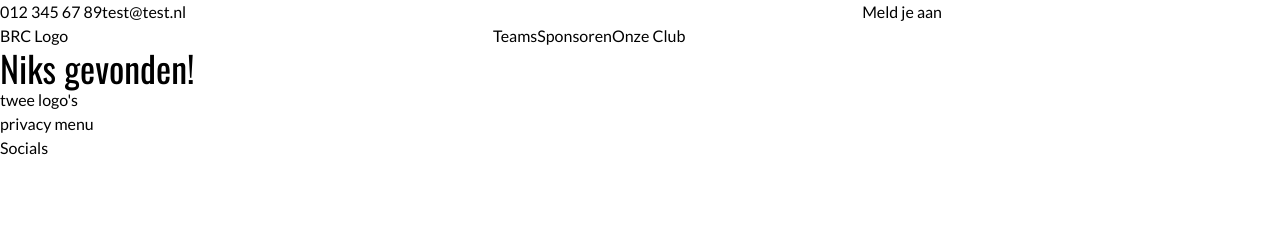
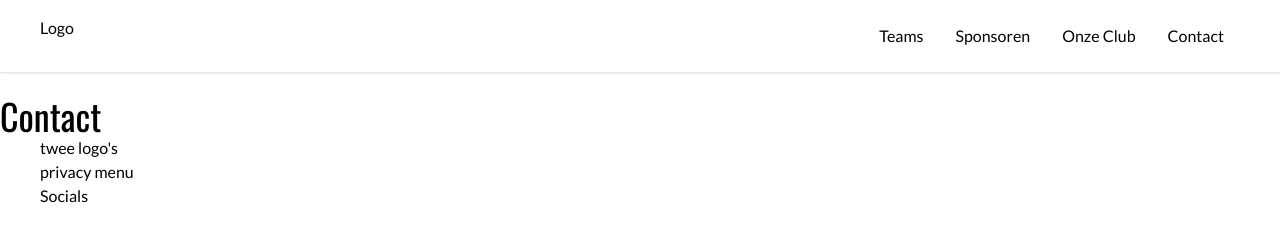
Before and after one commit to Maartjee88/web-bredaserc, a Gatsby site: page /contact in a window 1280 px wide. Before the commit this address had no page. Built offline with nearby package versions, Linux system fonts and the light colour scheme; Gatsby itself is replaced by a stand-in of ours.

Commit message:
feat(navBar): worked on navigation

```diff
--- a/src/components/Layout.js
+++ b/src/components/Layout.js
@@ -1,12 +1,12 @@
 import React from 'react'
 import MainMenu from './MainMenu'
-import '../components/style.css'
+import '../styles/global.css'
 
 export default function Layout({ children }) {
     return (
         <div>
             <MainMenu />
-            <main>
+            <main className="pt-24">
                 {children}
             </main>
             <footer class="container">
--- a/src/components/MainMenu.js
+++ b/src/components/MainMenu.js
@@ -3,26 +3,48 @@ import { Link } from 'gatsby'
 
 export default function MainMenu() {
     return (
-        <>
-            <div className="grid grid-col-12">
-                <div className="col-span-4 col-start-1 col-end-5">
-                    <Link to="tel:0123456789">012 345 67 89</Link>
-                    <Link to="mailto:test@test.nl">test@test.nl</Link>
-                </div>
-                <div className="col-span-2 col-start-9 col-end-13">
-                    <Link to="#">Meld je aan</Link>
+        <nav className="bg-white py-4 fixed w-full shadow">
+            <div className="container container-nulled">
+                <div className="grid grid-col-12 flex justify-between">
+                    <Link to="/" className="col-span-4 col-start-1 col-end-5">Logo</Link>
+
+                    <ul className="flex flex-row col-span-2 col-start-9 col-end-13 justify-end">
+                        <Link to="/teams" className="p-2 mx-2 hover:bg-primary-light">Teams</Link>
+                        <Link to="/sponsoren" className="p-2 mx-2 hover:bg-primary-light">Sponsoren</Link>
+                        <Link to="/onze-club" className="p-2 mx-2 hover:bg-primary-light">Onze Club</Link>
+                        <Link to="/contact" className="p-2 mx-2 hover:bg-primary-light">Contact</Link>
+                    </ul>
                 </div>
             </div>
-            <nav className="grid grid-col-12">
-                <div className="col-span-2">
-                    <Link to="/"><h2>BRC Logo</h2></Link>
-                </div>
-                <div className="col-span-6 col-start-6 col-end-13">
-                    <Link to="/teams">Teams</Link>
-                    <Link to="/sponsoren">Sponsoren</Link>
-                    <Link to="/onze-club">Onze Club</Link>
-                </div>
-            </nav>
-        </>
+        </nav>
     )
 }
+
+
+ // <>
+        //     <div className="bg-primary text-white py-2">
+        //         <div className="container">
+        //             <div className="grid grid-col-12">
+        //                 <div className="col-span-4 col-start-1 col-end-5">
+        //                     <Link to="tel:0123456789">012 345 67 89</Link>
+        //                     <Link to="mailto:test@test.nl">test@test.nl</Link>
+        //                 </div>
+        //                 <div className="col-span-2 col-start-9 col-end-13">
+        //                     <Link to="#" className="btn">Meld je aan</Link>
+        //                 </div>
+        //             </div>
+        //         </div>
+        //     </div>
+        //     <nav className="container py-4">
+        //         <div className="grid grid-col-12">
+        //             <div className="col-span-2">
+        //                 <Link to="/"><h2>BRC Logo</h2></Link>
+        //             </div>
+        //             <div className="col-span-6 col-start-6 col-end-13">
+        //                 <Link to="/teams">Teams</Link>
+        //                 <Link to="/sponsoren">Sponsoren</Link>
+        //                 <Link to="/onze-club">Onze Club</Link>
+        //             </div>
+        //         </div>
+        //     </nav>
+        // </>
--- /dev/null
+++ b/src/pages/contact.js
@@ -0,0 +1,10 @@
+import React from 'react'
+import Layout from '../components/Layout'
+
+export default function Contact() {
+    return (
+        <Layout>
+            <h1 className="font-header text-4xl">Contact</h1>
+        </Layout>
+    )
+}
--- /dev/null
+++ b/src/styles/components/button.css
@@ -0,0 +1,7 @@
+@tailwind base;
+@tailwind components;
+@tailwind utilities;
+
+.btn {
+    @apply font-bold py-2 px-4 rounded;
+}
--- /dev/null
+++ b/src/styles/components/container.css
@@ -0,0 +1,7 @@
+.container {
+    @apply py-8;
+}
+
+.container-nulled {
+    @apply py-0;
+}
--- a/src/components/style.css
+++ b/src/styles/global.css
@@ -1,5 +1,12 @@
 @import url('https://fonts.googleapis.com/css2?family=Lato:ital,wght@0,300;0,400;0,700;1,400&family=Oswald:wght@400;500&display=swap');
 
+@import 'variables.css';
+
+/* Tailwind CSS */
 @tailwind base;
 @tailwind components;
 @tailwind utilities;
+
+/* Components */
+@import 'components/button.css';
+@import 'components/container.css';
--- /dev/null
+++ b/src/styles/variables.css
@@ -0,0 +1,11 @@
+:root {
+    /* BRC colors */
+    --color-primary: #FBA132;
+    --color-primary-dark: #AE6000;
+    --color-primary-light: #FFC782;
+    --color-secondary: #2773A0;
+    --color-black: #212121;
+    --color-gray-dark: #757575;
+    --color-gray-light: #BDBDBD;
+    --color-white: #FFFFFF;
+  }
--- a/tailwind.config.js
+++ b/tailwind.config.js
@@ -1,5 +1,5 @@
 module.exports = {
-  purge: [],
+  purge: ['./src/**/*.{js,jsx,ts,tsx}'],
   darkMode: false, // or 'media' or 'class'
   theme: {
     screens: {
@@ -8,21 +8,20 @@ module.exports = {
       lg: '992px',
       xl: '1200px',
     },
-    extend: {
-      colors: {
-        primary: {
-          '50': '#ffffff',
-          '100': '#feecd6',
-          '200': '#fdd9ad',
-          '300': '#fdc784',
-          '400': '#fcb45b',
-          '500': '#fba132',
-          '600': '#da8a26',
-          '700': '#ba721a',
-          '800': '#995b0e',
-          '900': '#784302',
-        }
-      }
+    container: {
+      center: true,
+    },
+    colors: {
+      transparent: 'transparent',
+      current: 'currentColor',
+      primary: 'var(--color-primary)',
+      'primary-dark': 'var(--color-primary-dark)',
+      'primary-light': 'var(--color-primary-light)',
+      secondary: 'var(--color-secondary)',
+      black: 'var(--color-black)',
+      'gray-dark': 'var(--color-gray-dark)',
+      'gray-light': 'var(--color-gray-light)',
+      white: 'var(--color-white)',
     },
     fontFamily: {
       'sans': ['Lato', 'sans-serif'],
```
